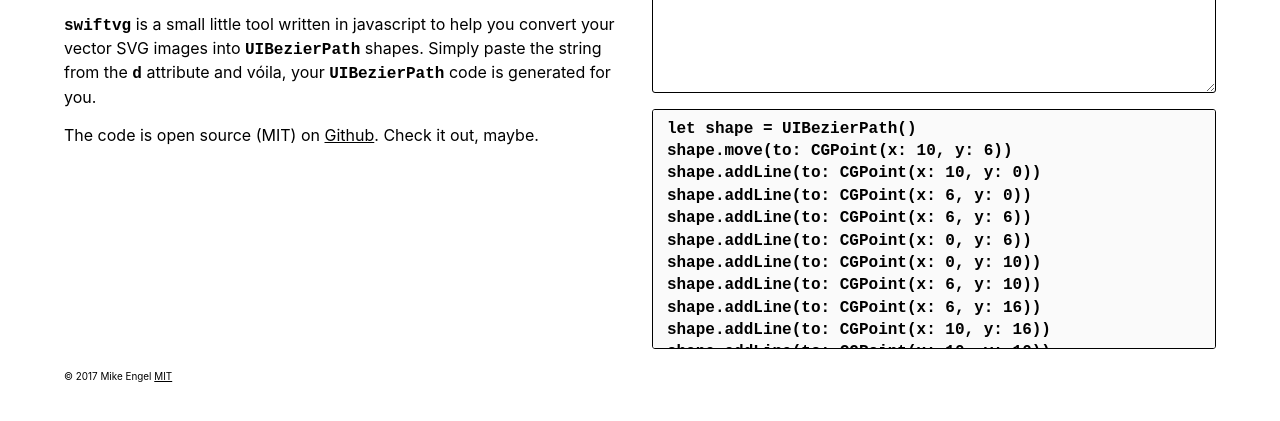
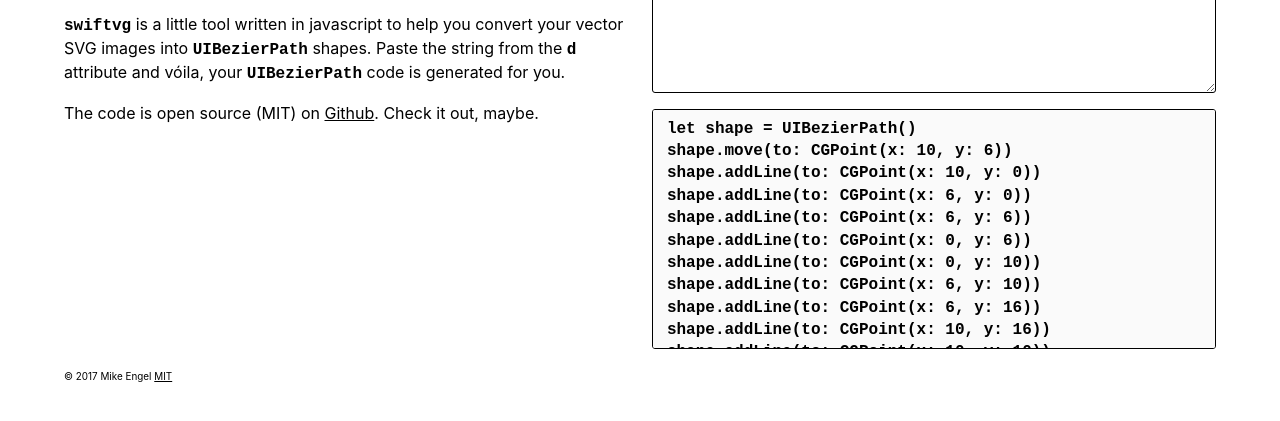
Before and after one commit to mike-engel/swiftvg, a website: page index.html in a window 1280 px wide. Shown: the part 319-740 px from the top of the page. Drawn offline with Linux system fonts and the light colour scheme.

Commit message:
Webpage copy updates

```diff
--- a/index.html
+++ b/index.html
@@ -154,7 +154,7 @@
     <section class="text">
       <h2 class="h3">Convert SVG path data to a Swift 3 UIBezierPath</h2>
       <p>As an iOS developer, you have to support at least three different pixel densities. Why waste your time managing a million image assets for different resolutions and states?</p>
-      <p><code>swiftvg</code> is a small little tool written in javascript to help you convert your vector SVG images into <code>UIBezierPath</code> shapes. Simply paste the string from the <code>d</code> attribute and vóila, your <code>UIBezierPath</code> code is generated for you.</p>
+      <p><code>swiftvg</code> is a little tool written in javascript to help you convert your vector SVG images into <code>UIBezierPath</code> shapes. Paste the string from the <code>d</code> attribute and vóila, your <code>UIBezierPath</code> code is generated for you.</p>
       <p>The code is open source (MIT) on <a href="https://github.com/mike-engel/swiftvg">Github</a>. Check it out, maybe.
     </section>
     <section class="io">
```
